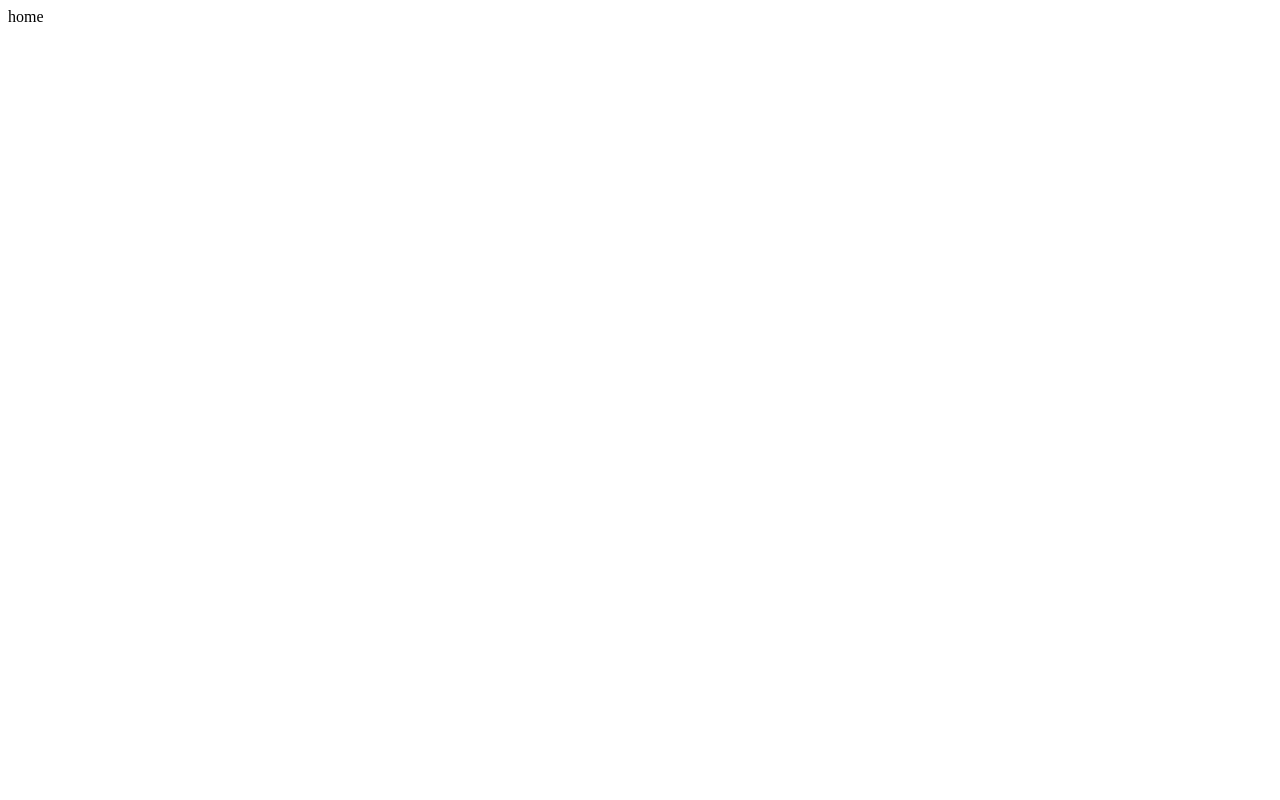
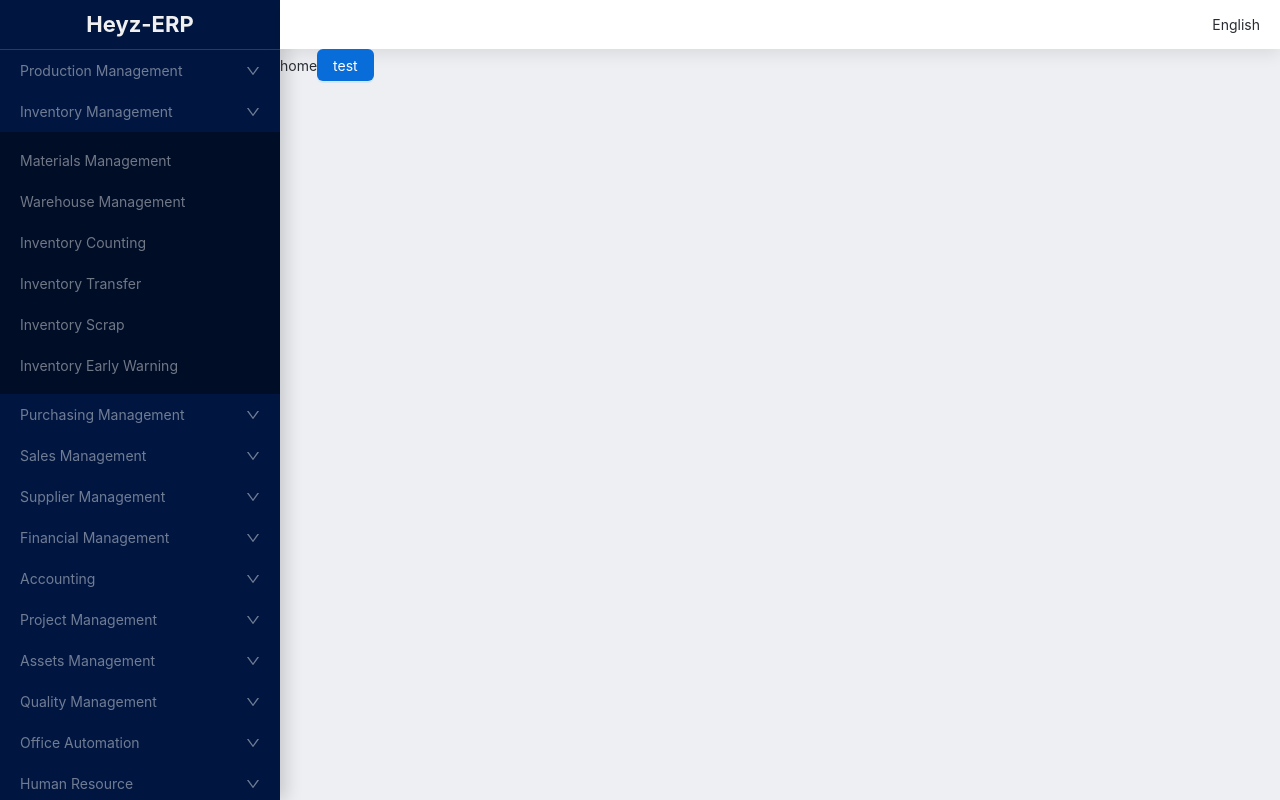
Before and after one commit to heasia7227/heyz-erp, a React (Create React App) app in the folder web-app/: page / in a window 1280 px wide. Built offline with nearby package versions, Linux system fonts and the light colour scheme.

Commit message:
add menus

```diff
--- a/web-app/package.json
+++ b/web-app/package.json
@@ -3,6 +3,7 @@
     "version": "0.1.0",
     "private": true,
     "dependencies": {
+        "@ant-design/icons": "^5.1.4",
         "@testing-library/jest-dom": "^5.16.5",
         "@testing-library/react": "^13.4.0",
         "@testing-library/user-event": "^13.5.0",
@@ -20,6 +21,7 @@
         "react-scripts": "5.0.1",
         "save": "^2.9.0",
         "stream-browserify": "^3.0.0",
+        "styled-components": "^6.0.4",
         "typescript": "^4.9.5",
         "web-vitals": "^2.1.4"
     },
--- a/web-app/public/index.html
+++ b/web-app/public/index.html
@@ -9,6 +9,38 @@
         <link rel="apple-touch-icon" href="%PUBLIC_URL%/logo192.png" />
         <link rel="manifest" href="%PUBLIC_URL%/manifest.json" />
         <title>Heyz-ERP</title>
+        <style>
+            body {
+                margin: 0;
+                padding: 0;
+                font-family: "PingFang SC", -apple-system, BlinkMacSystemFont, Roboto, "Helvetica Neue", Helvetica,
+                    Arial, "Hiragino Sans GB", "Source Han Sans", "Noto Sans CJK Sc", "Microsoft YaHei",
+                    "Microsoft Jhenghei", sans-serif;
+                color: #292d33;
+                background-color: #edeff2;
+                font-size: 14px;
+            }
+            *,
+            ::after,
+            ::before {
+                box-sizing: border-box;
+            }
+            svg {
+                overflow: hidden;
+                vertical-align: middle;
+            }
+            ::-webkit-scrollbar {
+                height: 8px;
+                width: 8px;
+            }
+            ::-webkit-scrollbar-thumb {
+                background: #00000026;
+                border-radius: 4px;
+            }
+            ::-webkit-scrollbar-track-piece {
+                background: #091e4214;
+            }
+        </style>
     </head>
     <body>
         <noscript>You need to enable JavaScript to run this app.</noscript>
--- /dev/null
+++ b/web-app/src/components/BaseStyled/index.tsx
@@ -0,0 +1,10 @@
+import { IThemeContext, useThemeController } from "@/theme";
+
+export const BaseStyled = <T,>(WrapComponent: React.ComponentType<T>) => {
+    return (props: T): JSX.Element => {
+        const theme = useThemeController();
+        return <WrapComponent {...props} {...theme} />;
+    };
+};
+
+export type DivProps = React.HTMLAttributes<HTMLDivElement> & IThemeContext;
--- a/web-app/src/index.tsx
+++ b/web-app/src/index.tsx
@@ -1,5 +1,6 @@
 import ReactDOM from "react-dom/client";
 import { RouterProvider, createBrowserRouter } from "react-router-dom";
+import ThemeProvider from "./theme";
 import routes from "./routes";
 
 const root = ReactDOM.createRoot(document.getElementById("root") as HTMLElement);
@@ -7,6 +8,8 @@ const router = createBrowserRouter(routes);
 
 root.render(
     <>
-        <RouterProvider router={router} />
+        <ThemeProvider>
+            <RouterProvider router={router} />
+        </ThemeProvider>
     </>
 );
--- a/web-app/src/pages/Home/index.tsx
+++ b/web-app/src/pages/Home/index.tsx
@@ -1,7 +1,11 @@
+import { Button } from "antd";
+
 const Home = () => {
     return (
         <>
-            <div>home</div>
+            <div>
+                home<Button type="primary">test</Button>
+            </div>
         </>
     );
 };
--- /dev/null
+++ b/web-app/src/theme/Layout/Sidebar/index.tsx
@@ -0,0 +1,91 @@
+import styled from "styled-components";
+import { BaseStyled, DivProps } from "@/components/BaseStyled";
+import { DownOutlined } from "@ant-design/icons";
+
+const Sidebar = () => {
+    return (
+        <>
+            <SidebarLayout>
+                <Logo>Heyz-ERP</Logo>
+                <Menu>
+                    <FirstMenuItem>Production Management</FirstMenuItem>
+                    <FirstMenuItem>Inventory Management</FirstMenuItem>
+                    <SubMenu>
+                        <MenuItem>Materials Management</MenuItem>
+                        <MenuItem>Warehouse Management</MenuItem>
+                        <MenuItem>Inventory Counting</MenuItem>
+                        <MenuItem>Inventory Transfer</MenuItem>
+                        <MenuItem>Inventory Scrap</MenuItem>
+                        <MenuItem>Inventory Early Warning</MenuItem>
+                    </SubMenu>
+                    <FirstMenuItem>Purchasing Management</FirstMenuItem>
+                    <FirstMenuItem>Sales Management</FirstMenuItem>
+                    <FirstMenuItem>Supplier Management</FirstMenuItem>
+                    <FirstMenuItem>Financial Management</FirstMenuItem>
+                    <FirstMenuItem>Accounting</FirstMenuItem>
+                    <FirstMenuItem>Project Management</FirstMenuItem>
+                    <FirstMenuItem>Assets Management</FirstMenuItem>
+                    <FirstMenuItem>Quality Management</FirstMenuItem>
+                    <FirstMenuItem>Office Automation</FirstMenuItem>
+                    <FirstMenuItem>Human Resource</FirstMenuItem>
+                    <FirstMenuItem>Customer Relation Management</FirstMenuItem>
+                </Menu>
+            </SidebarLayout>
+        </>
+    );
+};
+
+export default Sidebar;
+
+const FirstMenuItem = ({ children }: any) => {
+    return (
+        <MenuItem>
+            <span>{children}</span>
+            <MenuArrow>
+                <DownOutlined />
+            </MenuArrow>
+        </MenuItem>
+    );
+};
+
+const SidebarLayout = BaseStyled(styled.div<DivProps>`
+    width: 280px;
+    height: 100%;
+    background-color: ${(props) => props.primarycolors?.[9]};
+    box-shadow: 6px 0 16px 0 rgba(0, 0, 0, 0.16);
+    overflow-y: auto;
+`);
+
+const Logo = styled.div`
+    line-height: 49px;
+    font-size: 22px;
+    font-weight: bold;
+    color: #f0f0f0;
+    text-align: center;
+    border-bottom: 1px solid rgba(255, 255, 255, 0.16);
+`;
+
+const Menu = styled.div`
+    user-select: none;
+    color: #ffffff70;
+`;
+
+const MenuItem = styled.div`
+    position: relative;
+    padding: 12px 20px;
+    cursor: pointer;
+    &:hover {
+        color: #ffffff;
+        background-color: rgba(255, 255, 255, 0.08);
+    }
+`;
+
+const SubMenu = styled.div`
+    background-color: rgba(0, 0, 0, 0.4);
+    padding: 8px 0;
+`;
+
+const MenuArrow = styled.span`
+    position: absolute;
+    right: 20px;
+`;
--- /dev/null
+++ b/web-app/src/theme/Layout/index.tsx
@@ -0,0 +1,48 @@
+import { Outlet } from "react-router-dom";
+import styled from "styled-components";
+import { BaseStyled, DivProps } from "@/components/BaseStyled";
+import Sidebar from "./Sidebar";
+
+const Layout = () => {
+    return (
+        <>
+            <Screen>
+                <Sidebar />
+                <Section>
+                    <Header>
+                        <span>English</span>
+                    </Header>
+                    <Content>
+                        <Outlet />
+                    </Content>
+                </Section>
+            </Screen>
+        </>
+    );
+};
+
+export default Layout;
+
+const Screen = styled.div`
+    display: flex;
+    height: 100vh;
+`;
+
+const Section = styled.div`
+    flex: 1;
+`;
+
+const Header = styled.div`
+    height: 49px;
+    padding: 0 20px;
+    display: flex;
+    align-items: center;
+    justify-content: right;
+    background-color: #ffffff;
+    box-shadow: 0 6px 16px 0 rgba(0, 0, 0, 0.08);
+`;
+
+const Content = styled.div`
+    height: calc(100vh - 49px);
+    overflow: auto;
+`;
--- /dev/null
+++ b/web-app/src/theme/index.tsx
@@ -0,0 +1,41 @@
+import { ConfigProvider, theme } from "antd";
+import { generate } from "@ant-design/colors";
+import { createContext, useContext } from "react";
+
+export interface IThemeContext {
+    primarycolor?: string;
+    primarycolors?: Array<string>;
+    language?: string;
+}
+
+const themeDefaultSetting = {
+    primarycolor: "#096dd9",
+    language: "English",
+};
+
+export const ThemeContext = createContext<IThemeContext>(themeDefaultSetting);
+
+interface IProps {
+    children: React.ReactNode;
+}
+
+const ThemeProvider = ({ children }: IProps) => {
+    const colors = generate(themeDefaultSetting.primarycolor);
+    const themeConfig = { token: { colorPrimary: themeDefaultSetting.primarycolor } };
+
+    return (
+        <ThemeContext.Provider value={{ ...themeDefaultSetting, primarycolors: colors }}>
+            <ConfigProvider theme={themeConfig}>{children}</ConfigProvider>
+        </ThemeContext.Provider>
+    );
+};
+
+export default ThemeProvider;
+
+export const useThemeController = () => {
+    const context = useContext(ThemeContext);
+    if (!context) {
+        throw new Error("useThemeController.");
+    }
+    return context;
+};
```
Also changed, not shown: web-app/src/routes/index.tsx (+8 -7 lines), web-app/.eslintrc.json (added), 2 other files (tests, documents, lock files or other folders).
